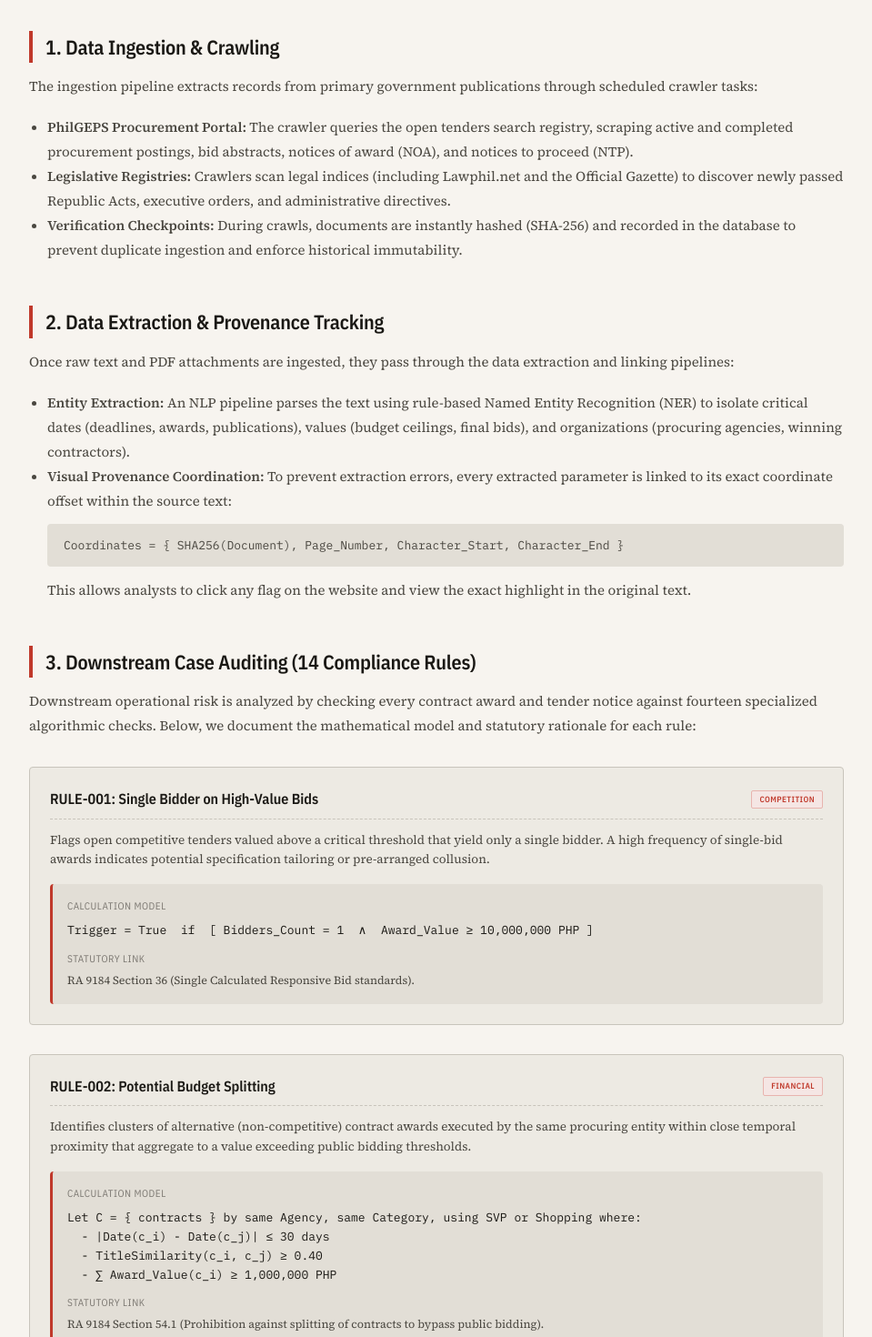
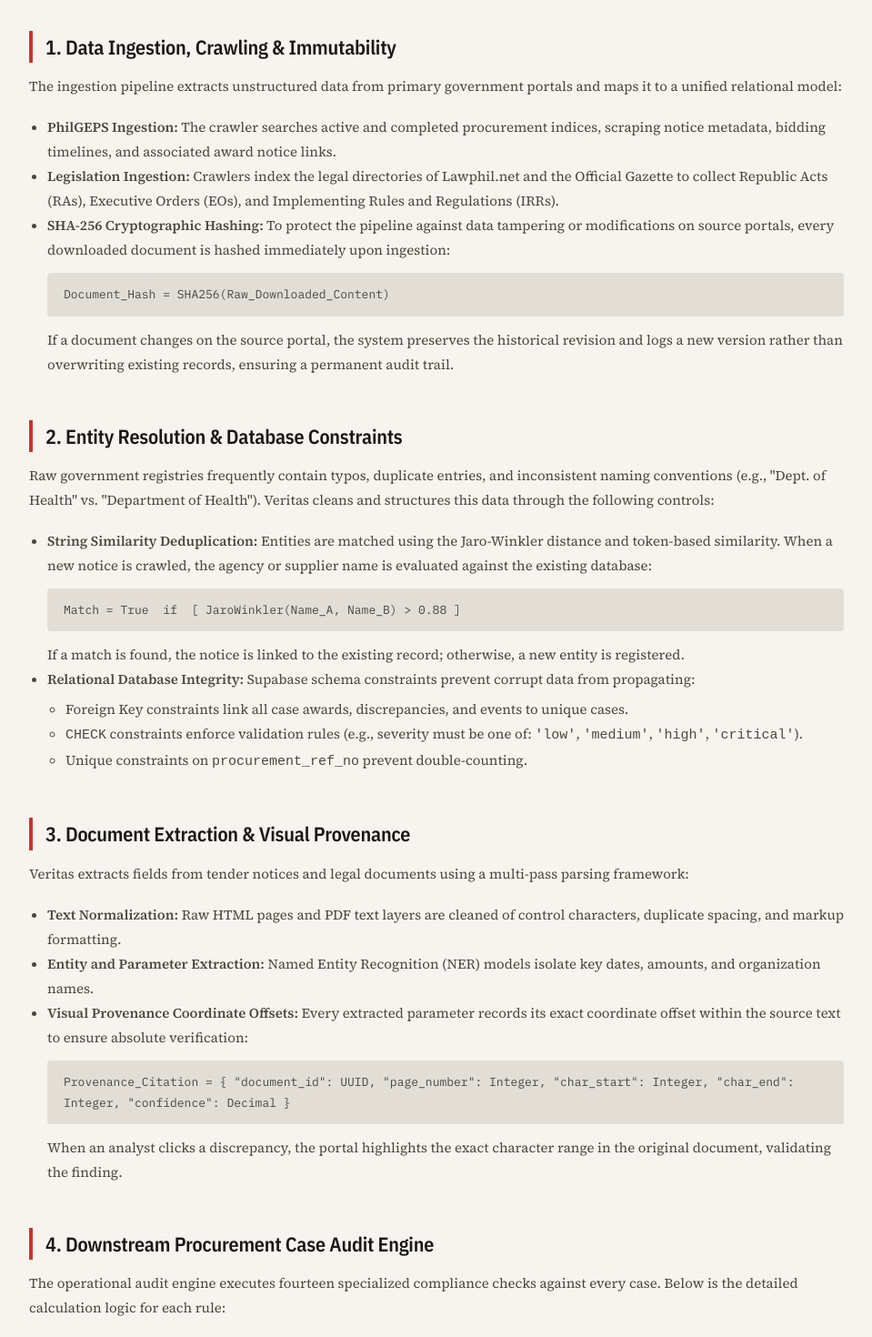
Before and after one commit to santimacorp-droid/veritas-ph, a Next.js app in the folder apps/web-public/: page /methodology in a window 1280 px wide. Shown: the part 360-1830 px from the top of the page at 91% size, without its empty margins (160-1119 px from the left). Built offline with nearby package versions, Linux system fonts and the light colour scheme; a web font is replaced by a local one.

Commit message:
docs: expand methodology page to cover all pipeline details, scorecards, SHA-256 checkpoints, and audit trails

```diff
--- a/apps/web-public/src/app/methodology/page.tsx
+++ b/apps/web-public/src/app/methodology/page.tsx
@@ -34,65 +34,105 @@ export default function MethodologyPage() {
             System Methodology & Auditing Engine
           </h1>
           <p className={`${styles.pageSubtitle} font-ui`}>
-            Technical blueprint of our data ingestion pipeline, extraction schemas, and risk calculations
+            Comprehensive technical specification of our ingestion pipeline, data extraction, auditing rules, and integrity controls
           </p>
         </div>
 
         <div className={styles.prose}>
           <p className="font-body" style={{ fontSize: '15.5px', lineHeight: '1.75' }}>
-            Veritas runs a continuous, multi-pass auditing pipeline connecting upstream statutory policies with downstream operational procurement. By combining rule-based compliance checks, statistical anomaly detection, and AI-driven legislative audit models, the platform translates raw, unstructured government registries into traceable risk metrics.
+            Veritas utilizes a multi-layered computational pipeline to bridge the gap between upstream statutory policy design and downstream operational procurement outcomes. The platform operates on a zero-trust verification model, applying strict cryptographic checks and deterministic mathematical auditing to guarantee absolute data integrity.
           </p>
         </div>
 
-        {/* SECTION 1: DATA INGESTION PIPELINE */}
+        {/* SECTION 1: DATA INGESTION, CRAWLING & IMMUTABILITY */}
         <section className={styles.methodologySection}>
-          <h2 className={`${styles.sectionTitle} font-ui`}>1. Data Ingestion & Crawling</h2>
+          <h2 className={`${styles.sectionTitle} font-ui`}>1. Data Ingestion, Crawling & Immutability</h2>
           <div className={styles.prose}>
             <p className="font-body">
-              The ingestion pipeline extracts records from primary government publications through scheduled crawler tasks:
+              The ingestion pipeline extracts unstructured data from primary government portals and maps it to a unified relational model:
             </p>
             <ul className="font-body" style={{ paddingLeft: '20px', lineHeight: '1.8', color: 'var(--color-ink-secondary)' }}>
               <li>
-                <strong>PhilGEPS Procurement Portal:</strong> The crawler queries the open tenders search registry, scraping active and completed procurement postings, bid abstracts, notices of award (NOA), and notices to proceed (NTP).
+                <strong>PhilGEPS Ingestion:</strong> The crawler searches active and completed procurement indices, scraping notice metadata, bidding timelines, and associated award notice links.
               </li>
               <li>
-                <strong>Legislative Registries:</strong> Crawlers scan legal indices (including Lawphil.net and the Official Gazette) to discover newly passed Republic Acts, executive orders, and administrative directives.
+                <strong>Legislation Ingestion:</strong> Crawlers index the legal directories of Lawphil.net and the Official Gazette to collect Republic Acts (RAs), Executive Orders (EOs), and Implementing Rules and Regulations (IRRs).
               </li>
               <li>
-                <strong>Verification Checkpoints:</strong> During crawls, documents are instantly hashed (SHA-256) and recorded in the database to prevent duplicate ingestion and enforce historical immutability.
+                <strong>SHA-256 Cryptographic Hashing:</strong> To protect the pipeline against data tampering or modifications on source portals, every downloaded document is hashed immediately upon ingestion:
+                <div style={{ background: 'var(--color-paper-darker)', padding: '12px 18px', borderRadius: '4px', margin: '12px 0', fontSize: '13px' }} className="font-mono">
+                  Document_Hash = SHA256(Raw_Downloaded_Content)
+                </div>
+                If a document changes on the source portal, the system preserves the historical revision and logs a new version rather than overwriting existing records, ensuring a permanent audit trail.
               </li>
             </ul>
           </div>
         </section>
 
-        {/* SECTION 2: DATA EXTRACTION & PROVENANCE */}
+        {/* SECTION 2: ENTITY RESOLUTION & DATA INTEGRITY */}
         <section className={styles.methodologySection}>
-          <h2 className={`${styles.sectionTitle} font-ui`}>2. Data Extraction & Provenance Tracking</h2>
+          <h2 className={`${styles.sectionTitle} font-ui`}>2. Entity Resolution & Database Constraints</h2>
           <div className={styles.prose}>
             <p className="font-body">
-              Once raw text and PDF attachments are ingested, they pass through the data extraction and linking pipelines:
+              Raw government registries frequently contain typos, duplicate entries, and inconsistent naming conventions (e.g., &quot;Dept. of Health&quot; vs. &quot;Department of Health&quot;). Veritas cleans and structures this data through the following controls:
             </p>
             <ul className="font-body" style={{ paddingLeft: '20px', lineHeight: '1.8', color: 'var(--color-ink-secondary)' }}>
               <li>
-                <strong>Entity Extraction:</strong> An NLP pipeline parses the text using rule-based Named Entity Recognition (NER) to isolate critical dates (deadlines, awards, publications), values (budget ceilings, final bids), and organizations (procuring agencies, winning contractors).
+                <strong>String Similarity Deduplication:</strong> Entities are matched using the Jaro-Winkler distance and token-based similarity. When a new notice is crawled, the agency or supplier name is evaluated against the existing database:
+                <div style={{ background: 'var(--color-paper-darker)', padding: '12px 18px', borderRadius: '4px', margin: '12px 0', fontSize: '13px' }} className="font-mono">
+                  Match = True &nbsp;if&nbsp; [ JaroWinkler(Name_A, Name_B) &gt; 0.88 ]
+                </div>
+                If a match is found, the notice is linked to the existing record; otherwise, a new entity is registered.
               </li>
               <li>
-                <strong>Visual Provenance Coordination:</strong> To prevent extraction errors, every extracted parameter is linked to its exact coordinate offset within the source text:
-                <div style={{ background: 'var(--color-paper-darker)', padding: '12px 18px', borderRadius: '4px', margin: '12px 0', fontSize: '13px' }} className="font-mono">
-                  Coordinates = &#123; SHA256(Document), Page_Number, Character_Start, Character_End &#125;
-                </div>
-                This allows analysts to click any flag on the website and view the exact highlight in the original text.
+                <strong>Relational Database Integrity:</strong> Supabase schema constraints prevent corrupt data from propagating:
+                <ul style={{ paddingLeft: '20px', marginTop: '6px' }}>
+                  <li>Foreign Key constraints link all case awards, discrepancies, and events to unique cases.</li>
+                  <li><code>CHECK</code> constraints enforce validation rules (e.g., severity must be one of: <code>&apos;low&apos;</code>, <code>&apos;medium&apos;</code>, <code>&apos;high&apos;</code>, <code>&apos;critical&apos;</code>).</li>
+                  <li>Unique constraints on <code>procurement_ref_no</code> prevent double-counting.</li>
+                </ul>
               </li>
             </ul>
           </div>
         </section>
 
-        {/* SECTION 3: DOWNSTREAM PROCUREMENT ANOMALY RULES */}
+        {/* SECTION 3: TEXT PARSING & PROVENANCE COORDINATES */}
         <section className={styles.methodologySection}>
-          <h2 className={`${styles.sectionTitle} font-ui`}>3. Downstream Case Auditing (14 Compliance Rules)</h2>
+          <h2 className={`${styles.sectionTitle} font-ui`}>3. Document Extraction & Visual Provenance</h2>
           <div className={styles.prose}>
             <p className="font-body">
-              Downstream operational risk is analyzed by checking every contract award and tender notice against fourteen specialized algorithmic checks. Below, we document the mathematical model and statutory rationale for each rule:
+              Veritas extracts fields from tender notices and legal documents using a multi-pass parsing framework:
+            </p>
+            <ul className="font-body" style={{ paddingLeft: '20px', lineHeight: '1.8', color: 'var(--color-ink-secondary)' }}>
+              <li>
+                <strong>Text Normalization:</strong> Raw HTML pages and PDF text layers are cleaned of control characters, duplicate spacing, and markup formatting.
+              </li>
+              <li>
+                <strong>Entity and Parameter Extraction:</strong> Named Entity Recognition (NER) models isolate key dates, amounts, and organization names.
+              </li>
+              <li>
+                <strong>Visual Provenance Coordinate Offsets:</strong> Every extracted parameter records its exact coordinate offset within the source text to ensure absolute verification:
+                <div style={{ background: 'var(--color-paper-darker)', padding: '12px 18px', borderRadius: '4px', margin: '12px 0', fontSize: '13px' }} className="font-mono">
+                  Provenance_Citation = &#123;
+                  {"\n"}  "document_id": UUID,
+                  {"\n"}  "page_number": Integer,
+                  {"\n"}  "char_start": Integer,
+                  {"\n"}  "char_end": Integer,
+                  {"\n"}  "confidence": Decimal
+                  {"\n"}&#125;
+                </div>
+                When an analyst clicks a discrepancy, the portal highlights the exact character range in the original document, validating the finding.
+              </li>
+            </ul>
+          </div>
+        </section>
+
+        {/* SECTION 4: DOWNSTREAM PROCUREMENT ANOMALY RULES */}
+        <section className={styles.methodologySection}>
+          <h2 className={`${styles.sectionTitle} font-ui`}>4. Downstream Procurement Case Audit Engine</h2>
+          <div className={styles.prose}>
+            <p className="font-body">
+              The operational audit engine executes fourteen specialized compliance checks against every case. Below is the detailed calculation logic for each rule:
             </p>
           </div>
 
@@ -105,7 +145,7 @@ export default function MethodologyPage() {
                 <span className={`${styles.cardPill} font-ui`}>Competition</span>
               </div>
               <p className={`${styles.cardBody} font-body`} style={{ marginBottom: '16px' }}>
-                Flags open competitive tenders valued above a critical threshold that yield only a single bidder. A high frequency of single-bid awards indicates potential specification tailoring or pre-arranged collusion.
+                Flags competitive tenders valued above a critical threshold that yield only a single bidder, indicating potential tailored specifications or pre-arranged collusion.
               </p>
               <div style={{ background: 'var(--color-paper-darker)', padding: '16px', borderRadius: '4px', borderLeft: '3px solid var(--color-flag)' }}>
                 <span className="font-ui" style={{ fontSize: '11px', textTransform: 'uppercase', letterSpacing: '0.05em', color: 'var(--color-ink-muted)', display: 'block', marginBottom: '8px' }}>Calculation Model</span>
@@ -114,7 +154,7 @@ export default function MethodologyPage() {
                 </code>
                 <span className="font-ui" style={{ fontSize: '11px', textTransform: 'uppercase', letterSpacing: '0.05em', color: 'var(--color-ink-muted)', display: 'block', marginTop: '12px', marginBottom: '4px' }}>Statutory Link</span>
                 <p className="font-body" style={{ fontSize: '12.5px', margin: 0, color: 'var(--color-ink-secondary)' }}>
-                  RA 9184 Section 36 (Single Calculated Responsive Bid standards).
+                  RA 9184 Section 36 (Single Calculated Responsive Bid requirements).
                 </p>
               </div>
             </div>
@@ -150,7 +190,7 @@ export default function MethodologyPage() {
                 <span className={`${styles.cardPill} font-ui`}>Timeline</span>
               </div>
               <p className={`${styles.cardBody} font-body`} style={{ marginBottom: '16px' }}>
-                Flags procurement events where the duration between the public advertisement date and the bid closing date falls below the legal minimum, limiting fair competition.
+                Flags procurement events where the duration between the public advertisement date and the bid closing date falls below the legal minimum.
               </p>
               <div style={{ background: 'var(--color-paper-darker)', padding: '16px', borderRadius: '4px', borderLeft: '3px solid var(--color-flag)' }}>
                 <span className="font-ui" style={{ fontSize: '11px', textTransform: 'uppercase', letterSpacing: '0.05em', color: 'var(--color-ink-muted)', display: 'block', marginBottom: '8px' }}>Calculation Model</span>
@@ -265,7 +305,7 @@ export default function MethodologyPage() {
                 </code>
                 <span className="font-ui" style={{ fontSize: '11px', textTransform: 'uppercase', letterSpacing: '0.05em', color: 'var(--color-ink-muted)', display: 'block', marginTop: '12px', marginBottom: '4px' }}>Statutory Link</span>
                 <p className="font-body" style={{ fontSize: '12.5px', margin: 0, color: 'var(--color-ink-secondary)' }}>
-                  RA 9184 Section 37.4.1 (Mandated Notice to Proceed timelines).
+                  RA 9184 Section 37.4.1 (Notice to Proceed timelines).
                 </p>
               </div>
             </div>
@@ -277,7 +317,7 @@ export default function MethodologyPage() {
                 <span className={`${styles.cardPill} font-ui`}>Transparency</span>
               </div>
               <p className={`${styles.cardBody} font-body`} style={{ marginBottom: '16px' }}>
-                Flags completed or awarded tenders that fail to publish the standard Abstract of Bids, preventing independent verify-and-match audits.
+                Flags completed or awarded tenders that fail to publish the standard Abstract of Bids.
               </p>
               <div style={{ background: 'var(--color-paper-darker)', padding: '16px', borderRadius: '4px', borderLeft: '3px solid var(--color-flag)' }}>
                 <span className="font-ui" style={{ fontSize: '11px', textTransform: 'uppercase', letterSpacing: '0.05em', color: 'var(--color-ink-muted)', display: 'block', marginBottom: '8px' }}>Calculation Model</span>
@@ -298,7 +338,7 @@ export default function MethodologyPage() {
                 <span className={`${styles.cardPill} font-ui`}>Compliance</span>
               </div>
               <p className={`${styles.cardBody} font-body`} style={{ marginBottom: '16px' }}>
-                Flags cases initiated by agencies that currently have outstanding or unresolved notices of suspension, disallowance, or material findings published by the Commission on Audit (COA).
+                Flags cases initiated by agencies that currently have outstanding or unresolved notices of suspension or disallowance published by the Commission on Audit (COA).
               </p>
               <div style={{ background: 'var(--color-paper-darker)', padding: '16px', borderRadius: '4px', borderLeft: '3px solid var(--color-flag)' }}>
                 <span className="font-ui" style={{ fontSize: '11px', textTransform: 'uppercase', letterSpacing: '0.05em', color: 'var(--color-ink-muted)', display: 'block', marginBottom: '8px' }}>Calculation Model</span>
@@ -307,7 +347,7 @@ export default function MethodologyPage() {
                 </code>
                 <span className="font-ui" style={{ fontSize: '11px', textTransform: 'uppercase', letterSpacing: '0.05em', color: 'var(--color-ink-muted)', display: 'block', marginTop: '12px', marginBottom: '4px' }}>Statutory Link</span>
                 <p className="font-body" style={{ fontSize: '12.5px', margin: 0, color: 'var(--color-ink-secondary)' }}>
-                  1987 Philippine Constitution Article IX-D Section 2 (COA auditing jurisdiction).
+                  1987 Philippine Constitution Article IX-D Section 2.
                 </p>
               </div>
             </div>
@@ -328,7 +368,7 @@ export default function MethodologyPage() {
                 </code>
                 <span className="font-ui" style={{ fontSize: '11px', textTransform: 'uppercase', letterSpacing: '0.05em', color: 'var(--color-ink-muted)', display: 'block', marginTop: '12px', marginBottom: '4px' }}>Statutory Link</span>
                 <p className="font-body" style={{ fontSize: '12.5px', margin: 0, color: 'var(--color-ink-secondary)' }}>
-                  RA 9184 Section 37 (Evaluation and award chronology).
+                  RA 9184 Section 37 (Award chronology rules).
                 </p>
               </div>
             </div>
@@ -400,9 +440,9 @@ export default function MethodologyPage() {
           </div>
         </section>
 
-        {/* SECTION 4: RISK SCORE AGGREGATION MODEL */}
+        {/* SECTION 5: RISK SCORE AGGREGATION MODEL */}
         <section className={styles.methodologySection}>
-          <h2 className={`${styles.sectionTitle} font-ui`}>4. Case-Level Risk Score Aggregation</h2>
+          <h2 className={`${styles.sectionTitle} font-ui`}>5. Case-Level Risk Score Aggregation</h2>
           <div className={styles.prose}>
             <p className="font-body">
               To aggregate multiple flags into a unified case risk rating, Veritas maps active anomalies to a closed interval between <code>0.0</code> (No Risk) and <code>1.0</code> (Critical Risk):
@@ -486,12 +526,36 @@ export default function MethodologyPage() {
           </div>
         </section>
 
-        {/* SECTION 5: UPSTREAM LEGISLATIVE AUDITING */}
+        {/* SECTION 6: SUPPLIER & AGENCY RISK SCORECARDS */}
         <section className={styles.methodologySection}>
-          <h2 className={`${styles.sectionTitle} font-ui`}>5. Upstream Legislative Vulnerability Auditing</h2>
+          <h2 className={`${styles.sectionTitle} font-ui`}>6. Supplier and Agency Scorecards</h2>
           <div className={styles.prose}>
             <p className="font-body">
-              Upstream legislative audits evaluate the text of Republic Acts and IRRs for systemic corruption loopholes before procurement starts. Our LLM-powered engine computes two primary metrics:
+              Veritas aggregates individual case audit results to evaluate overall entity risk profiles on the Scorecard:
+            </p>
+            <ul className="font-body" style={{ paddingLeft: '20px', lineHeight: '1.8', color: 'var(--color-ink-secondary)' }}>
+              <li>
+                <strong>Agency Scorecard Calculation:</strong> An agency&apos;s risk index is the average risk score of its cases, weighted by budget value, and multiplied by an active COA audit findings factor:
+                <div style={{ background: 'var(--color-paper-darker)', padding: '12px 18px', borderRadius: '4px', margin: '12px 0', fontSize: '13px' }} className="font-mono">
+                  Agency_Risk = Average(Case_Risk_Scores) &times; [ 1.0 + 0.15 &times; Min(COA_Findings_Count, 3) ]
+                </div>
+              </li>
+              <li>
+                <strong>Supplier Scorecard Calculation:</strong> A contractor&apos;s scorecard incorporates win rates on single-bid tenders, regional license mismatches, and their contribution to localized market monopolies (HHI):
+                <div style={{ background: 'var(--color-paper-darker)', padding: '12px 18px', borderRadius: '4px', margin: '12px 0', fontSize: '13px' }} className="font-mono">
+                  Supplier_Risk = Average(Case_Risk_Scores) &times; [ 1.0 + 0.20 &times; (Single_Bid_Wins / Total_Wins) ]
+                </div>
+              </li>
+            </ul>
+          </div>
+        </section>
+
+        {/* SECTION 7: UPSTREAM LEGISLATIVE AUDITING */}
+        <section className={styles.methodologySection}>
+          <h2 className={`${styles.sectionTitle} font-ui`}>7. Upstream Legislative Vulnerability Auditing</h2>
+          <div className={styles.prose}>
+            <p className="font-body">
+              Upstream legislative audits evaluate the text of Republic Acts and IRRs for systemic corruption loopholes before procurement starts. Our legal auditing engine computes two primary metrics:
             </p>
 
             <div className={styles.methodologyGrid}>
@@ -502,7 +566,7 @@ export default function MethodologyPage() {
                   <span className={`${styles.cardPill} ${styles.cardPillBlue} font-ui`}>Statutory Score</span>
                 </div>
                 <p className={`${styles.cardBody} font-body`} style={{ marginBottom: '12px' }}>
-                  Rates the tightness of the law. Broad exceptions or vague procurement categories lower this index.
+                  Rates the loophole tightness of the law. Broad exemptions or vague procurement categories lower this index.
                 </p>
                 <div style={{ background: 'var(--color-paper-darker)', padding: '12px', borderRadius: '4px', fontSize: '12.5px' }} className="font-mono">
                   I_L = max( 0, 100 - &sum; Loophole_Weights )
@@ -536,6 +600,29 @@ export default function MethodologyPage() {
           </div>
         </section>
 
+        {/* SECTION 8: HUMAN REVIEW AUDIT TRAIL */}
+        <section className={styles.methodologySection}>
+          <h2 className={`${styles.sectionTitle} font-ui`}>8. Human Analyst Annotations & Audit Trail</h2>
+          <div className={styles.prose}>
+            <p className="font-body">
+              Algorithmic audits are subject to human verification. When an anomaly triggers, it begins in a <code>&apos;pending&apos;</code> status:
+            </p>
+            <ul className="font-body" style={{ paddingLeft: '20px', lineHeight: '1.8', color: 'var(--color-ink-secondary)' }}>
+              <li>
+                <strong>Verification Outcomes:</strong> Licensed civil society analysts review coordinates and tag findings as:
+                <ul style={{ paddingLeft: '20px', marginTop: '6px' }}>
+                  <li><code>&apos;confirmed&apos;</code> (Validated anomaly, published to citizen feed).</li>
+                  <li><code>&apos;false_positive&apos;</code> (Flag cleared due to specific context, archived).</li>
+                  <li><code>&apos;needs_evidence&apos;</code> (Returned for field inspection).</li>
+                </ul>
+              </li>
+              <li>
+                <strong>Audit Log Immutability:</strong> All manual overrides, comments, and status adjustments are stamped with the analyst&apos;s signature and logged in the audit history database. This prevents arbitrary updates and ensures accountability for both algorithms and auditors.
+              </li>
+            </ul>
+          </div>
+        </section>
+
       </main>
     </div>
   );
```
